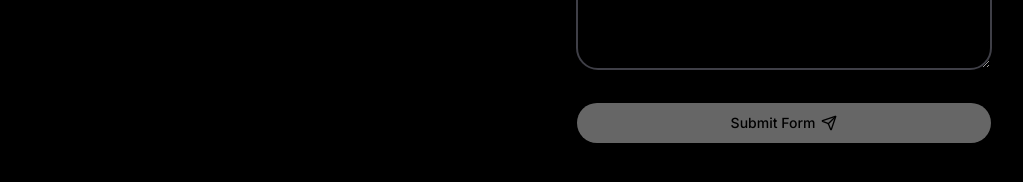
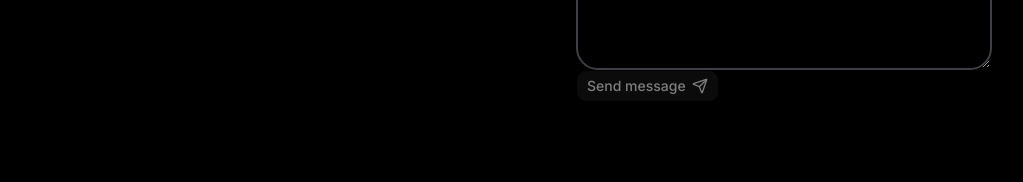
Before and after one commit to makeneto/makenedev, a React (Vite) app: page /contact in a window 1280 px wide. Shown: the part 718-900 px from the top of the page, without its empty margins (128-1151 px from the left). Built offline with nearby package versions, Linux system fonts and the light colour scheme; no server answers; a web font is replaced by a local one.

Commit message:
fix(ContactFormActions): simplify button styling and update button text

```diff
--- a/src/components/contact/ContactFormActions.tsx
+++ b/src/components/contact/ContactFormActions.tsx
@@ -14,25 +14,14 @@ export function ContactFormActions({ loading, disabled, onSubmit }: Props) {
     <Button
       disabled={disabled || loading}
       onClick={onSubmit}
-      className="
-        mt-8
-        py-5
-        w-full
-        rounded-full
-        bg-white
-        text-black
-        hover:bg-zinc-200
-        disabled:pointer-events-none
-        disabled:cursor-not-allowed
-        disabled:opacity-40
-      "
+      className="submit-btn"
     >
       {loading ? (
         <Loader2 className="animate-spin" />
       ) : (
         <React.Fragment>
-          Submit Form
-          <Send />
+          Send message
+          <Send className="submit-icon" />
         </React.Fragment>
       )}
     </Button>
```
